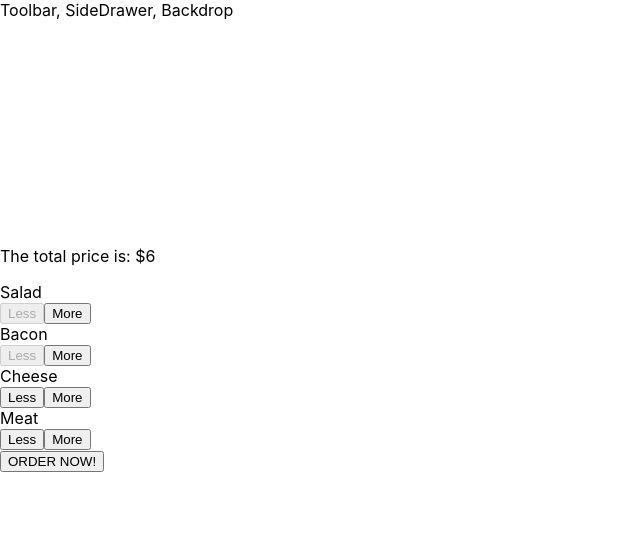
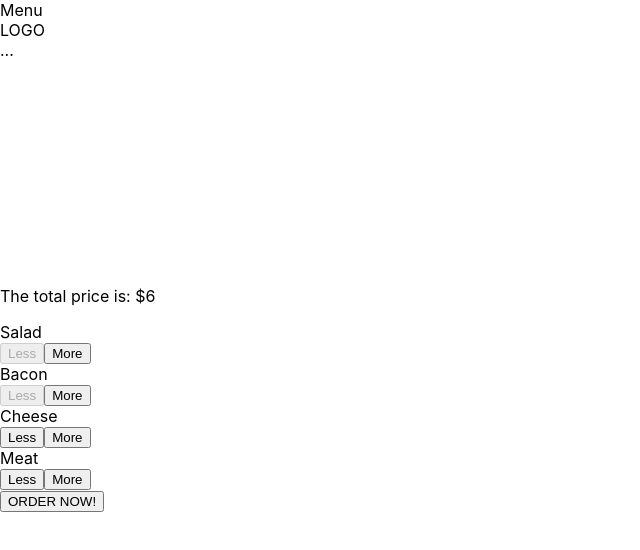
Before and after one commit to mathiasasap/the-burger-builder, a React app: page / in a window 1280 px wide. Shown: the top 550 px of the page, without its empty margins (0-640 px from the left). Built offline with nearby package versions, Linux system fonts and the light colour scheme.

Commit message:
Added the toolbar to the Layout

```diff
--- a/src/components/Layout/Layout.css
+++ b/src/components/Layout/Layout.css
@@ -1,3 +1,3 @@
 .Content {
-    margin-top: 16px;
+    margin-top: 72px;
 }
--- a/src/components/Layout/Layout.js
+++ b/src/components/Layout/Layout.js
@@ -6,9 +6,12 @@
 // Styles
 import classes from './Layout.css';
 
+// Components
+import Toolbar from '../Navigation/Toolbar/Toolbar';
+
 const layout = (props) =>
     <Aux>
-        <div>Toolbar, SideDrawer, Backdrop</div>
+        <Toolbar />
         <main className={classes.Content}>
             {props.children}
         </main>
--- /dev/null
+++ b/src/components/Navigation/Toolbar/Toolbar.css
@@ -0,0 +1,20 @@
+.Toolbar {
+    height: 56px;
+    width: 100%;
+    position: fixed;
+    top: 0;
+    left: 0;
+    background-color: #703B09;
+    display: flex;
+    flex-direction: row;
+    justify-content: space-between;
+    align-items: center;
+    padding: 0 20px;
+    box-sizing: border-box;
+    z-index: 90;
+}
+
+.Toolbar nav {
+    height: 100%;
+
+}
--- /dev/null
+++ b/src/components/Navigation/Toolbar/Toolbar.js
@@ -0,0 +1,16 @@
+import React from 'react';
+
+// Styles
+import classes from './Toolbar.css';
+
+const toolbar = () => (
+    <header className={classes.Toolbar}>
+        <div>Menu</div>
+        <div>LOGO</div>
+        <nav>
+            ...
+        </nav>
+    </header>
+)
+
+export default toolbar;
```
